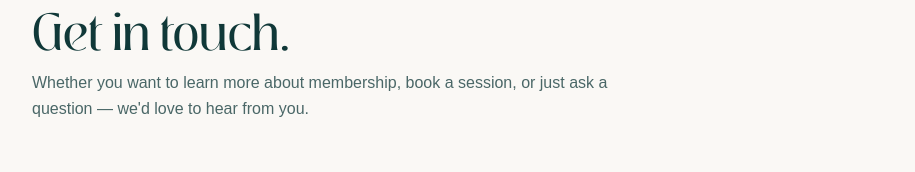
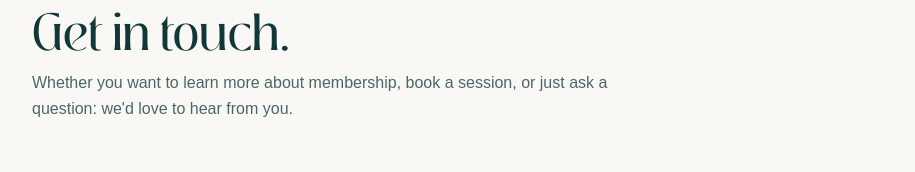
Before and after one commit to yasielhp/website-essentia-nextjs, a Next.js app: page /contact in a window 1280 px wide. Shown: the part 202-374 px from the top of the page, without its empty margins (180-1095 px from the left). Built offline with nearby package versions, Linux system fonts and the light colour scheme; a web font is replaced by a local one.

Commit message:
Fix em dash in contact section JSX text

```diff
--- a/app/components/sections/contact/contact-section.tsx
+++ b/app/components/sections/contact/contact-section.tsx
@@ -73,7 +73,7 @@ export default function ContactSection() {
             </h1>
             <p className="text-petroleum-400 mt-4 leading-relaxed">
               Whether you want to learn more about membership, book a session,
-              or just ask a question — we&apos;d love to hear from you.
+              or just ask a question: we&apos;d love to hear from you.
             </p>
           </div>
 
```
